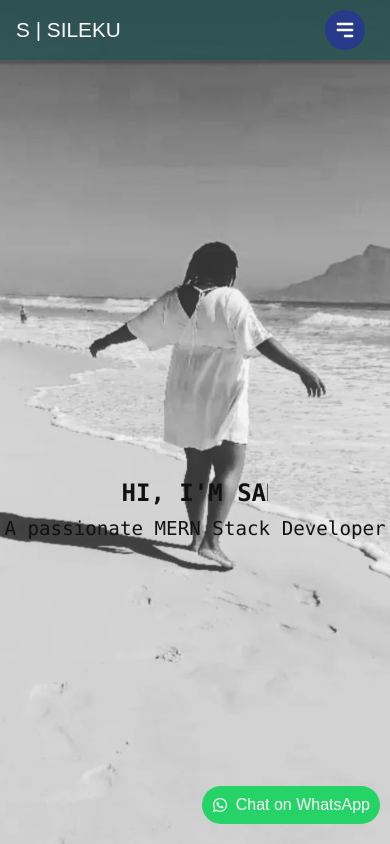
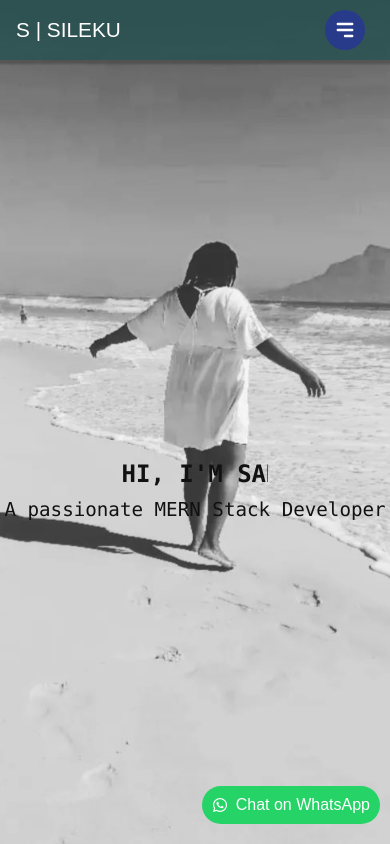
Before and after one commit to Sanerita/final-react-portfolio, a React (Vite) app: page / in a window 390 px wide. Shown: the top 844 px of the page. Built offline with nearby package versions, Linux system fonts and the light colour scheme.

Commit message:
chaged padding of H1 in homepage

```diff
--- a/src/mediaQueries.css
+++ b/src/mediaQueries.css
@@ -22,7 +22,7 @@
   .home-page h1 {
     font-size: 1.5rem;
     margin-bottom: 10px;
-    padding-top: 50%;
+    padding-top: 40%;
     white-space: nowrap;
     overflow: hidden;
     animation: cursor 1s step-start infinite, text 4s steps(12) alternate infinite;
--- a/src/styles.css
+++ b/src/styles.css
@@ -179,24 +179,29 @@
 
 /* ------------------------------------------------------------------------------------ */
   .home-page h1 {
-  font-size: 2.5rem;
+    font-size: 1.5rem;
     margin-bottom: 10px;
-  padding-top: 50%;
+    padding-top: 40%;
     white-space: nowrap;
     overflow: hidden;
     animation: cursor 1s step-start infinite, text 4s steps(12) alternate infinite;
     font-family: monaco, courier;
 
   }
-@keyframes cursor{
-  0%, 100%{
+
+  @keyframes cursor {
+
+    0%,
+    100% {
       border-color: #fff;
     }
   }
-@keyframes text{
-  0%{
+
+  @keyframes text {
+    0% {
       width: 0;
     }
+
     100% {
       width: 30.5ch;
     }
@@ -207,6 +212,7 @@
     padding-bottom: 5%;
     font-family: monaco, courier;
   }
+
 
 
 
```
Lines whose indentation alone changed are shown as unchanged.
